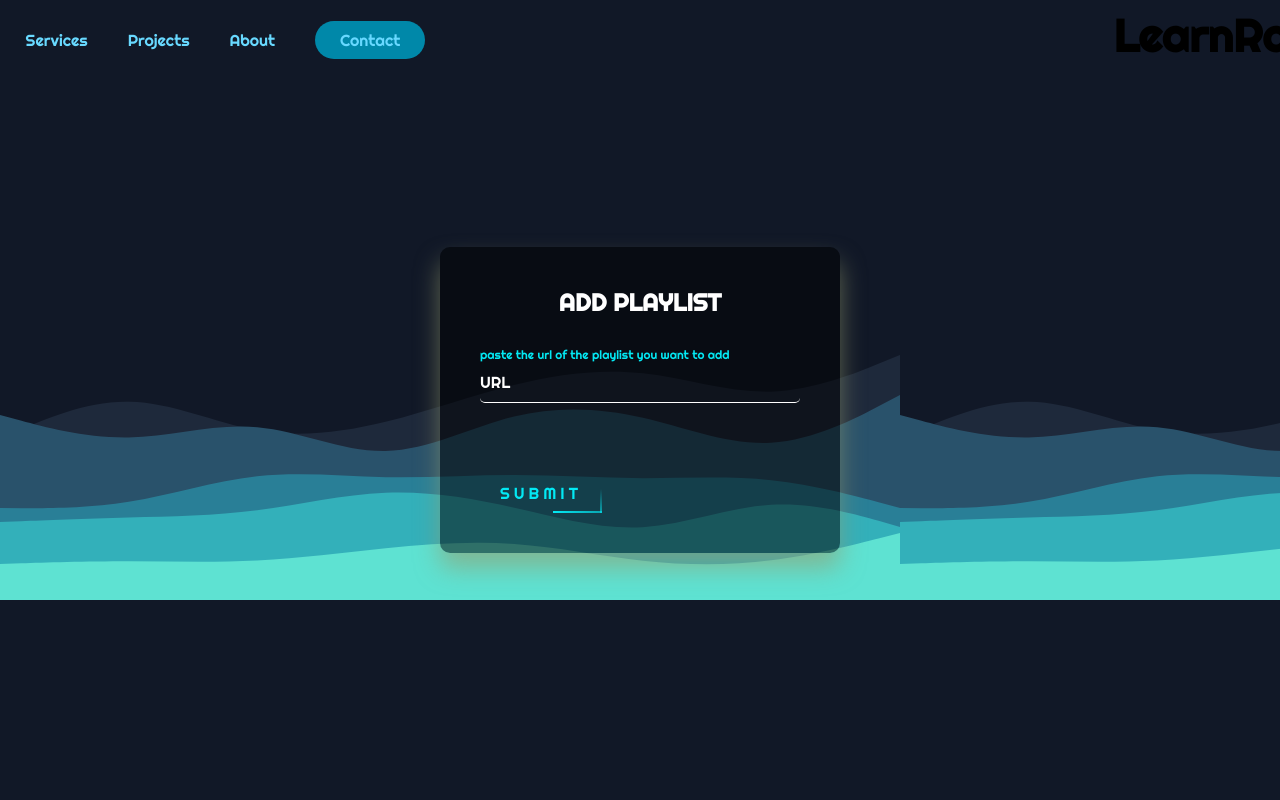
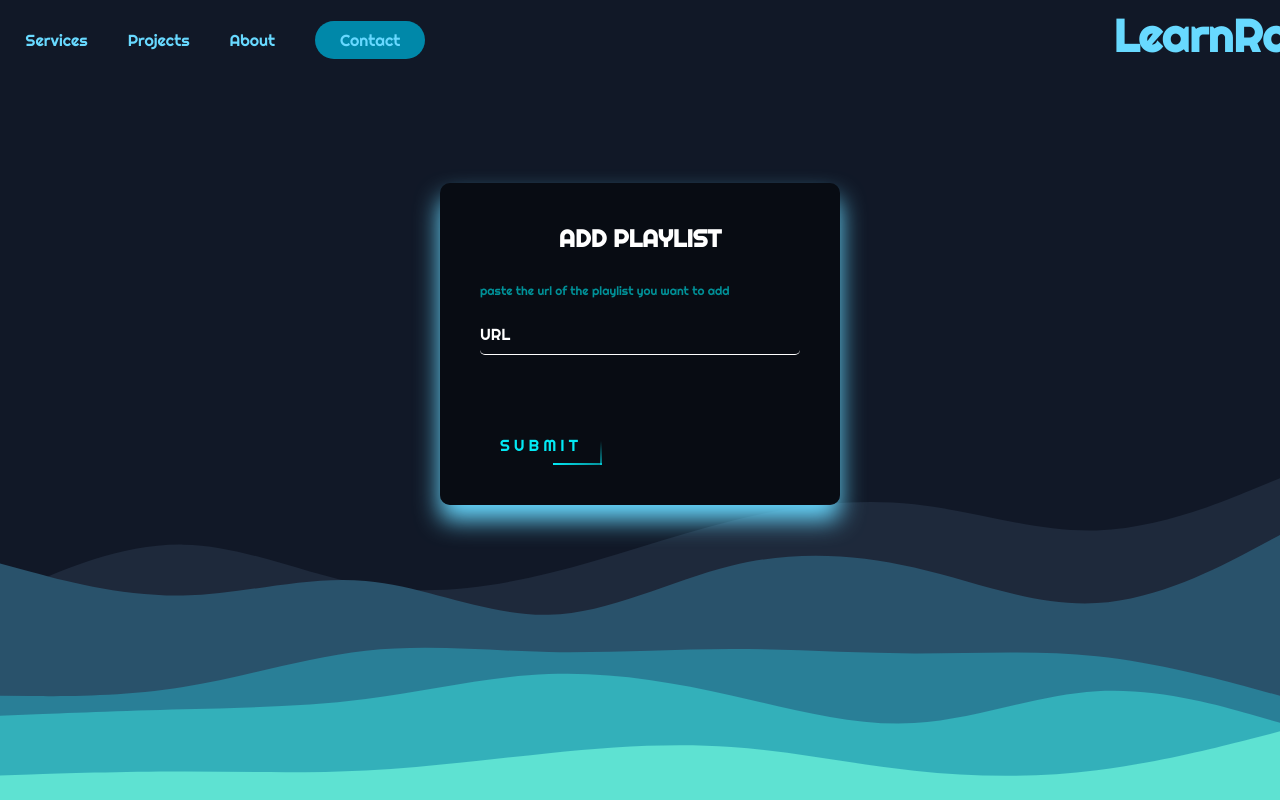
Before and after one commit to notnotrachit/learnrack, a Django app: page /new_courses/ in a window 1280 px wide. Run offline with Django 4.2, Linux system fonts and the light colour scheme.

Commit message:
Ncourse_adjustments

```diff
--- a/templates/new_course.html
+++ b/templates/new_course.html
@@ -1,6 +1,7 @@
 {% extends 'base.html' %}
 {% block 'content' %}
 <link href="https://fonts.googleapis.com/css2?family=Righteous&display=swap" rel="stylesheet">
+
 <div class="login-box">
     <h2>ADD PLAYLIST</h2>
     <p>paste the url of the playlist you want to add</p>
@@ -32,18 +33,21 @@
       padding:0;
       font-family: 'Righteous', cursive;
       background-image: url("/poly2.svg");
+      background-position: center;
+      background-repeat: no-repeat;
+      background-size: cover;
     }
 
     .login-box {
       position: absolute;
-      top: 50%;
+      top: 43%;
       left: 50%;
       width: 400px;
       padding: 40px;
       transform: translate(-50%, -50%);
       background: rgba(0, 0, 0, 0.5);
       box-sizing: border-box;
-      box-shadow: 0 15px 25px rgba(148, 155, 108, 0.6);
+      box-shadow: 0 15px 25px #68d9ff;
       border-radius: 10px;
     }
 
@@ -192,13 +196,18 @@
       }
     }
     p{
-        color: #03e9f4;
+        color: #009198;
         font-size: 12px;
         left: 50%;
         right: 50%;
+        padding-top: 0%;
+        padding-bottom: 5%;
+        top: 0;
 
     }
-
+    h4{
+        color: #68d9ff;
+    }
   </style>
 
 
```
